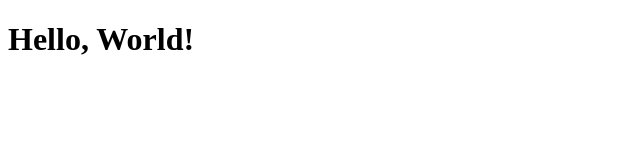
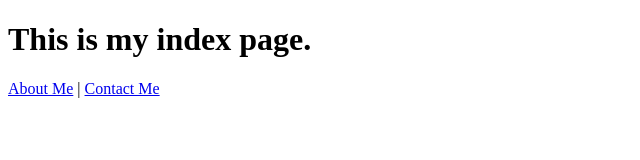
Before and after one commit to ClayAucoin/my-test-repo, a plain HTML site: page index.html in a window 1280 px wide. Shown: the whole page, without its empty margins (0-640 px from the left). Drawn offline with Linux system fonts and the light colour scheme.

Commit message:
Update index.html

```diff
--- a/index.html
+++ b/index.html
@@ -3,9 +3,10 @@
 <head>
   <meta charset="UTF-8">
   <meta name="viewport" content="width=device-width, initial-scale=1.0">
-  <title>Hello World</title>
+  <title>Clay's Index Page</title>
 </head>
 <body>
-  <h1>Hello, World!</h1>
+  <h1>This is my index page.</h1>
+  <a href="about.html">About Me</a> | <a href="contact.html">Contact Me</a>
 </body>
 </html>
```
